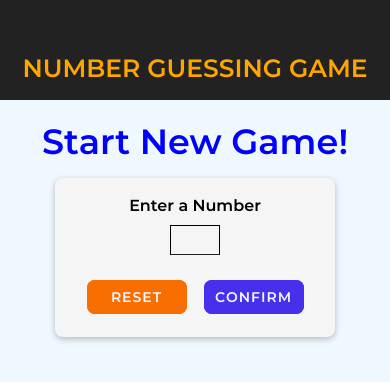
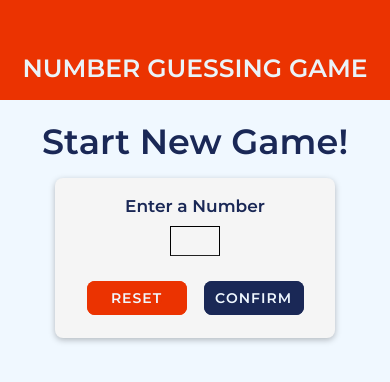
Before and after one commit to Gilmara-Git/NumberGuessingGame, a React Native app: screen / in a window 390 px wide. Shown: the top 382 px of the page. Built offline with nearby package versions, Linux system fonts and the light colour scheme.

Commit message:
feat/changed ScrollView to FlatList on GameScreen and changed application colors

```diff
--- a/screens/GameOverScreen.js
+++ b/screens/GameOverScreen.js
@@ -74,7 +74,7 @@ const styles = StyleSheet.create({
         marginTop:10
     },
     numberResults:{
-       color: Theme.colors.darkerOrange,
+       color: Theme.colors.orangeSyneos,
        paddingLeft: 10,
        fontSize: 20,
     }
--- a/screens/GameScreen.js
+++ b/screens/GameScreen.js
@@ -1,5 +1,5 @@
 import React, { useState, useRef, useEffect } from "react";
-import { View, Text, StyleSheet, Alert, ScrollView } from "react-native";
+import { View, Text, StyleSheet, Alert, ScrollView, FlatList } from "react-native";
 import { AntDesign } from '@expo/vector-icons';
 
 import NumberComponent from "../src/components/NumberComponent/NumberComponent";
@@ -18,13 +18,12 @@ const generateRandomBetween = (min, max, exclude) => {
   return randomNumber;
 };
 
-const renderListItem = (value, numberOfRounds) =>{
-  console.log(value, 'this is my guess')
+const renderListItem = ( pastGuessLength, itemData ) =>{
+
   return (<View
-            style={styles.listItem}
-            key={value}>
-            <Text style={styles.listText}>#{numberOfRounds}</Text>
-            <Text style={styles.listText}>{value}</Text>
+            style={styles.listItem}>
+              <Text style={styles.listText}>#{pastGuessLength - itemData.index}</Text>
+              <Text style={styles.listText}>{itemData.item}</Text>
           </View> )
 }
 
@@ -32,8 +31,8 @@ const GameScreen = props => {
   const initialGuess = generateRandomBetween(1, 100, props.userNumber);
 
   const [currentComputerGuess, setCurrentComputerGuess] = useState(initialGuess);
-  const [ pastGuess, setPastGuess ] = useState([initialGuess]);
-  console.log(pastGuess.length, 'pastGuess')
+  const [ pastGuess, setPastGuess ] = useState([initialGuess.toString()]);
+  console.log(pastGuess, 'sou o past Guess in String')
 
   const currentMin = useRef(1);
   const currentMax = useRef(100);
@@ -68,7 +67,7 @@ const GameScreen = props => {
       currentComputerGuess
     );
     setCurrentComputerGuess(nextGuess);
-    setPastGuess(currentPastGuess =>[ nextGuess,...currentPastGuess ]);
+    setPastGuess(currentPastGuess =>[ nextGuess.toString(),...currentPastGuess ]);
   };
 
   return (
@@ -102,11 +101,16 @@ const GameScreen = props => {
       </Card>
 
       <View style={styles.listContainer}>
-        <ScrollView
+        {/* <ScrollView
           showVerticalScrollIndicator={false}
           contentContainerStyle={styles.scrollViewContainer}>
           {pastGuess.map((guess, index) => renderListItem(guess, pastGuess.length - index ))}
-        </ScrollView>
+        </ScrollView> */}
+        <FlatList
+          contentContainerStyle={styles.scrollViewContainer}
+          data={pastGuess}
+          renderItem={renderListItem.bind(this, pastGuess.length)}
+          keyExtractor={ item => item }/>
       </View>
     </View>
   );
@@ -130,24 +134,24 @@ const styles = StyleSheet.create({
     marginTop: 20,
   },
   down:{
-    backgroundColor: Theme.colors.darkerOrange,
+    backgroundColor: Theme.colors.orangeSyneos,
     borderRadius: 8,
     padding: 4,
 
   },
   up:{
-    backgroundColor: Theme.colors.startButton,
+    backgroundColor: Theme.colors.navyBlue,
     borderRadius: 8,
     padding: 4,
   },
   listContainer:{
-    width: '80%',
+    width: '60%',
     flex: 1,
 
   },
   scrollViewContainer:{
-    alignItems: 'center',
-    flex: 1,
+    // alignItems: 'center',
+    flexGrow: 1,
     justifyContent: 'flex-end'
   },
   listItem:{
@@ -159,7 +163,7 @@ const styles = StyleSheet.create({
     padding: 10,
     backgroundColor: Theme.colors.mainBackground,
     borderRadius: 8,
-    width: '60%'
+    width: '100%'
   },
   listText:{
     color: Theme.colors.mainBlack,
--- a/screens/StartGameScreen.js
+++ b/screens/StartGameScreen.js
@@ -116,11 +116,12 @@ const styles = StyleSheet.create({
     title:{
         fontFamily: Theme.fonts.MontSerratSemiBold,
         fontSize: 35,
-        color: Theme.colors.brightBlue
+        color: Theme.colors.navyBlue
     },
     text:{
         textAlign: 'center',
-        fontSize: 16,
+        color: Theme.colors.navyBlue,
+        fontSize: 17,
         marginTop: 10,
         fontFamily: Theme.fonts.MontSerratSemiBold,
     },
@@ -157,11 +158,11 @@ const styles = StyleSheet.create({
         marginVertical: 10
     },
     resetButton:{
-        backgroundColor: Theme.colors.darkerOrange,
+        backgroundColor: Theme.colors.orangeSyneos,
         borderRadius: 8,
     },
     confirmButton:{
-        backgroundColor: Theme.colors.startButton,
+        backgroundColor: Theme.colors.navyBlue,
         borderRadius: 8,
 
     },
--- a/src/components/BodyText/BodyText.js
+++ b/src/components/BodyText/BodyText.js
@@ -10,7 +10,7 @@ const styles = StyleSheet.create({
   text: {
     fontFamily: Theme.fonts.MontSerratSemiBold,
     fontSize: 35,
-    color: Theme.colors.brightBlue
+    color: Theme.colors.navyBlue
   },
 });
 
--- a/src/components/Header/header.js
+++ b/src/components/Header/header.js
@@ -15,13 +15,13 @@ const styles =  StyleSheet.create({
        paddingTop: 36,
        height: 100,
        width: '100%',
-       backgroundColor: Theme.colors.mainBlack,
+       backgroundColor: Theme.colors.orangeSyneos,
        justifyContent: 'center',
        alignItems: 'center'
    },
    title:{
       fontSize: 25,
-       color: Theme.colors.orange,
+       color: Theme.colors.ligtherGray,
        fontFamily: Theme.fonts.MontSerratSemiBold,
    }
 })
--- a/src/components/StartButton/StartButton.js
+++ b/src/components/StartButton/StartButton.js
@@ -18,7 +18,7 @@ const StartButton = props =>{
 
 const styles =  StyleSheet.create({
     buttonContainer:{
-    backgroundColor: Theme.colors.darkerOrange,
+    backgroundColor: Theme.colors.orangeSyneos,
     padding:10,
     alignItems: 'center',
     borderRadius: 8,
@@ -26,7 +26,7 @@ const styles =  StyleSheet.create({
 },
     buttonText:{
         fontSize: 21,
-        color: Theme.colors.mainBackground,
+        color: Theme.colors.ligtherGray,
         fontFamily: Theme.fonts.MontSerratSemiBold,
         letterSpacing:1
     }
--- a/themes/themes.js
+++ b/themes/themes.js
@@ -7,9 +7,11 @@ export default {
         olivedrab: '#6b8e23',
         startButton: '#4630EB',
         darkerOrange: '#f86E00',
-        brightBlue: 'blue'
-
-
+        brightBlue: 'blue',
+        navyBlue: '#1A2856',
+        orangeSyneos: '#EB3301',
+        gray: '#1A2856',
+        ligtherGray: '#EAF3F8'
     },
 
     fonts:{
```
